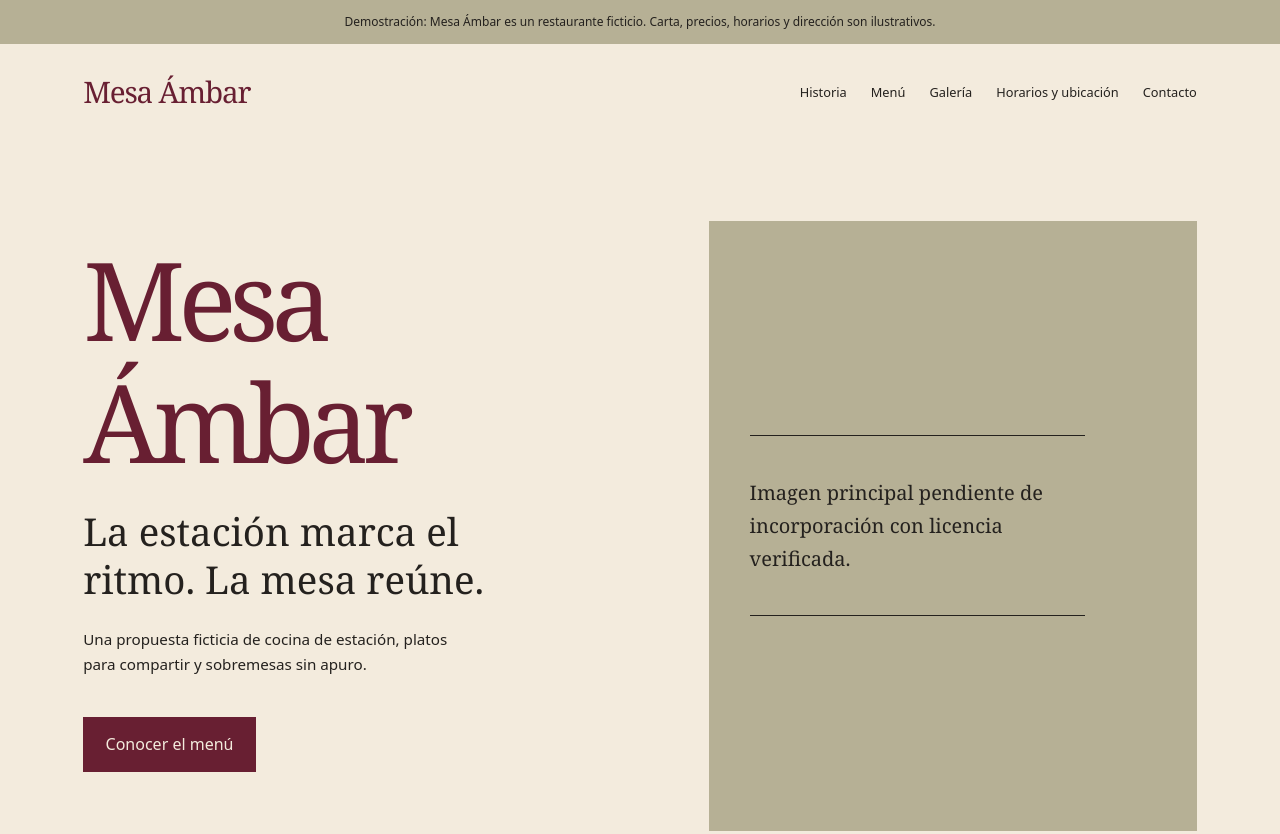
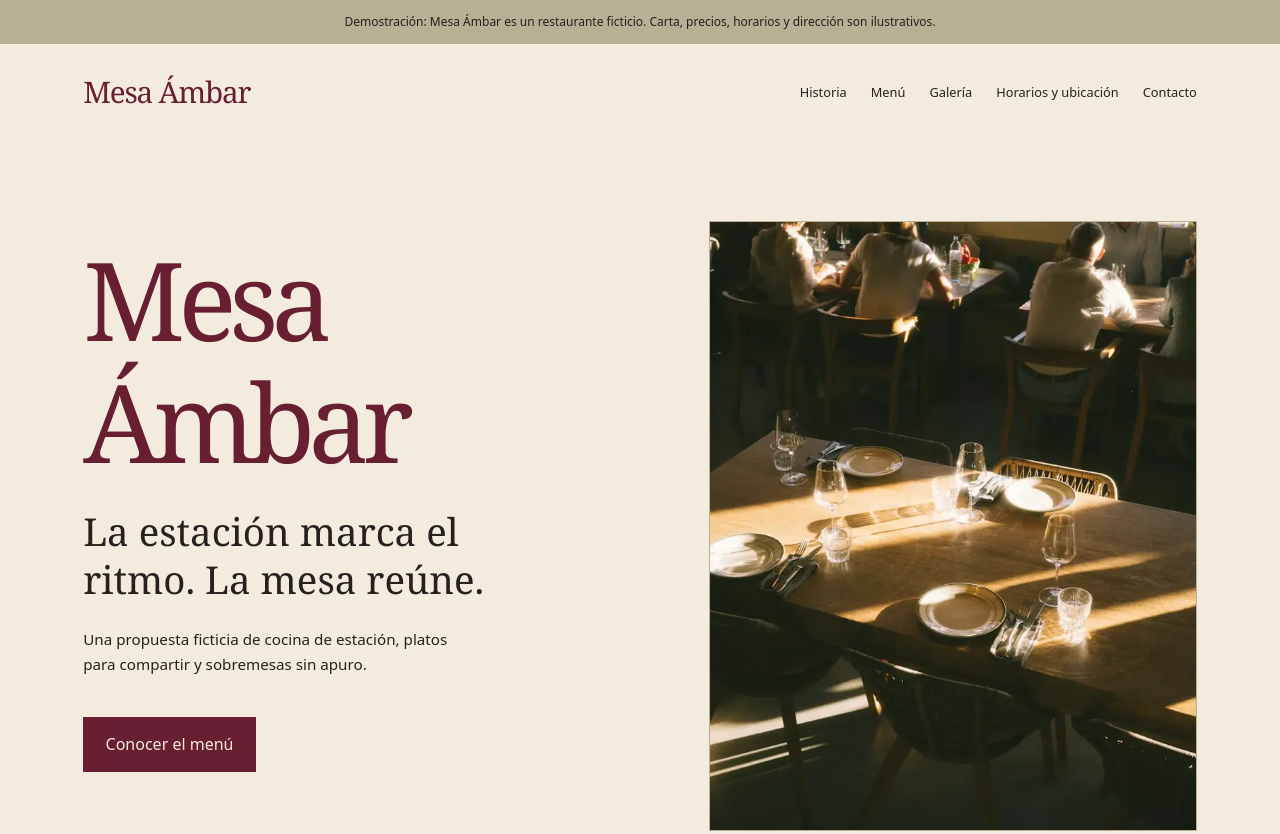
Before and after one commit to Santiago-Sanchez01/Mesa--mbar-, a plain HTML site: page index.html in a window 1280 px wide. Shown: the top 834 px of the page. Drawn offline with Linux system fonts and the light colour scheme.

Commit message:
Agregamos imagenes e hicimos algunas modificaciones

```diff
--- a/app.js
+++ b/app.js
@@ -150,7 +150,7 @@
     abierto = !abierto;
     actualizarNavegacion();
   });
-  cabecera.addEventListener("keydown", evento => {
+  document.addEventListener("keydown", evento => {
     if (evento.key === "Escape" && abierto && !escritorio.matches) {
       abierto = false;
       actualizarNavegacion();
--- a/data/negocio.js
+++ b/data/negocio.js
@@ -40,9 +40,46 @@ window.NEGOCIO = {
   direccion: {
     texto: "Pasaje de la Cosecha 123, Ciudad de Ejemplo. Dirección ficticia; no corresponde a un local visitable."
   },
-  // Incorporar solo archivos locales con licencia verificada. Ejemplo de estructura:
-  // { src: "assets/images/archivo.webp", alt: "Descripción de la imagen", ancho: 1200, alto: 800 }
-  imagenes: { hero: null, galeria: [] },
+  // Procedencia y confirmaciones de licencia registradas en assets/images/README.md.
+  imagenes: {
+    hero: {
+      src: "assets/images/hero-ambiente.webp",
+      alt: "Mesa de restaurante con platos y copas iluminados por el sol, con comensales al fondo",
+      ancho: 687,
+      alto: 1031,
+      posicion: { x: 50, y: 55 }
+    },
+    galeria: [
+      {
+        src: "assets/images/plato-editorial.webp",
+        alt: "Risotto de color anaranjado con pequeñas hojas verdes en un plato blanco sobre una mesa de madera",
+        ancho: 693,
+        alto: 1023,
+        posicion: { x: 50, y: 55 }
+      },
+      {
+        src: "assets/images/pan-artesanal.webp",
+        alt: "Panes redondos de corteza dorada y enharinada sobre tela de yute",
+        ancho: 700,
+        alto: 1050,
+        posicion: { x: 50, y: 45 }
+      },
+      {
+        src: "assets/images/limonada.webp",
+        alt: "Jarra y dos copas con bebida de limón, junto a mitades de limón y ramas sobre una tela rosada",
+        ancho: 834,
+        alto: 581,
+        posicion: { x: 50, y: 50 }
+      },
+      {
+        src: "assets/images/peras.webp",
+        alt: "Peras enteras amarillas y moteadas en una bandeja de cartón sobre una mesa de madera",
+        ancho: 687,
+        alto: 1031,
+        posicion: { x: 50, y: 70 }
+      }
+    ]
+  },
   // La demo bloquea enlaces de contacto. Al personalizar, usar datos reales y demo: false.
   contactos: { email: "", telefono: "", whatsapp: "", mensajeWhatsApp: "Hola, quisiera consultar por una reserva." },
   pie: "Gastro Editorial v1.0 · Negocio ficticio de demostración."
--- a/index.html
+++ b/index.html
@@ -3,8 +3,8 @@
 <head>
   <meta charset="utf-8">
   <meta name="viewport" content="width=device-width, initial-scale=1">
-  <meta name="description" content="Plantilla gastronómica de demostración. Negocio y contenido ficticios.">
-  <title>Demo gastronómica | Gastro Editorial</title>
+  <meta name="description" content="Conocé Mesa Ámbar, un restaurante ficticio de cocina de estación. Plantilla gastronómica de demostración.">
+  <title>Mesa Ámbar | Cocina de estación · Demo</title>
   <link rel="stylesheet" href="styles.css">
   <script defer src="data/negocio.js"></script>
   <script defer src="app.js"></script>
```
Also changed, not shown: assets/images/hero-ambiente.webp (added), assets/images/limonada.webp (added), assets/images/pan-artesanal.webp (added), assets/images/peras.webp (added), assets/images/plato-editorial.webp (added), 2 other files.
